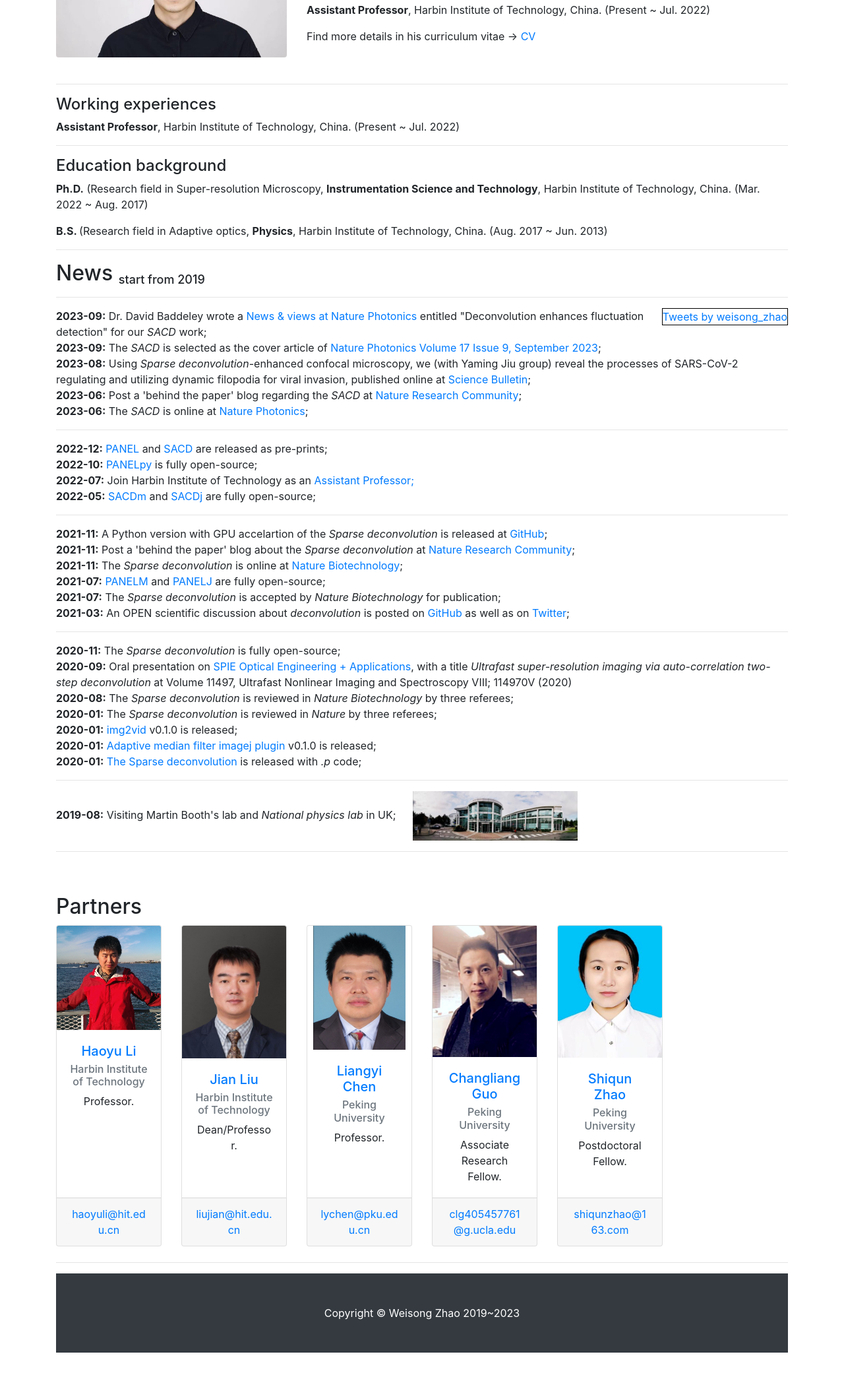
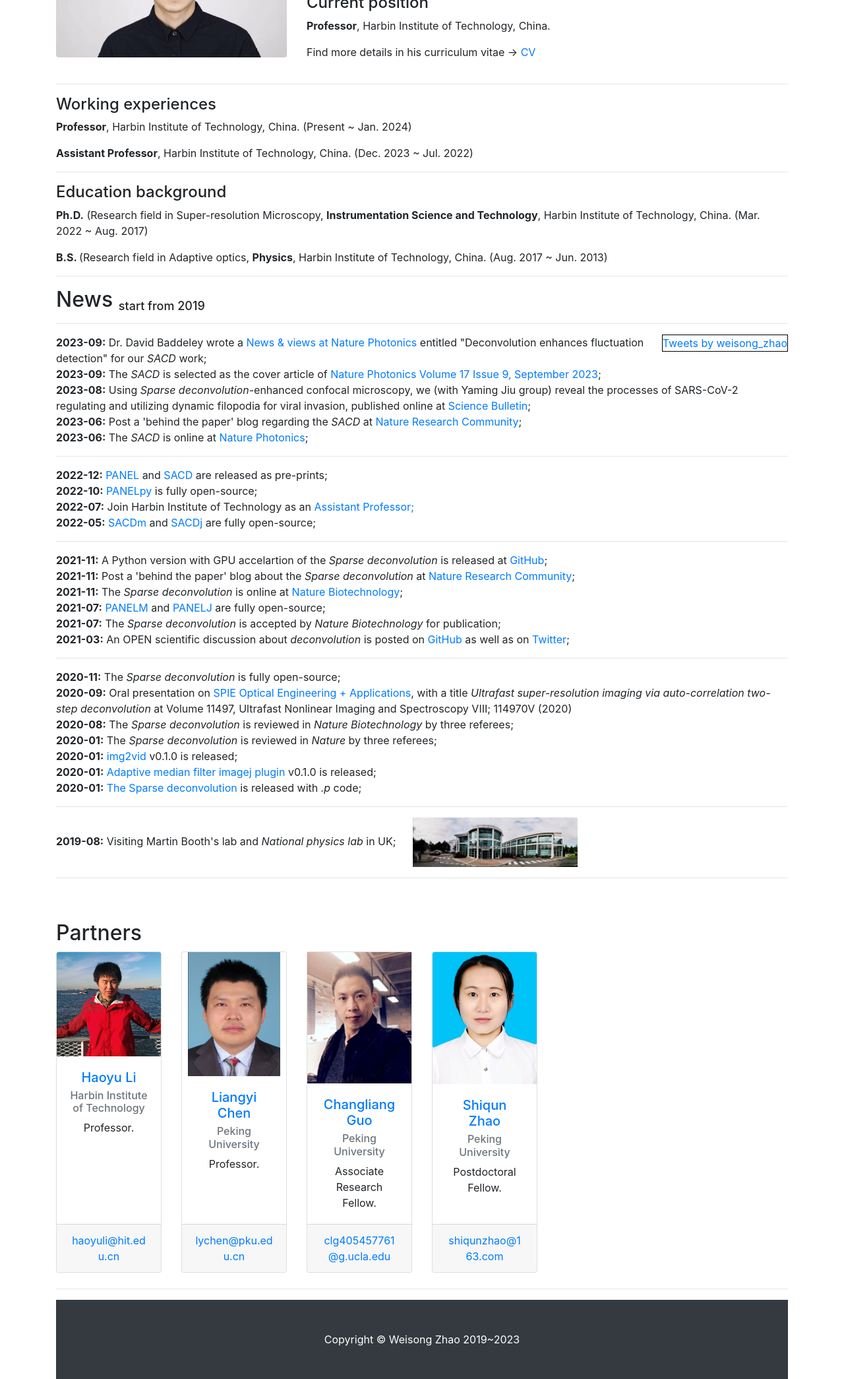
Before and after one commit to WeisongZhao/home, a website: page about.html in a window 1280 px wide. Shown: the part 391-2481 px from the top of the page at 66% size. Before the commit the page ends 2441 px from the top, so only its background shows below. Drawn offline with Linux system fonts and the light colour scheme.

Commit message:
new position

```diff
--- a/about.html
+++ b/about.html
@@ -66,10 +66,10 @@
           alt="">
         </div>
         <div class="col-lg-7">
-          <h4>Weisong Zhao, Ph.D.</h4>
-          <p> Weisong Zhao (赵唯淞), Assistant professor (AP) at Harbin Institute of Technology (HIT). He is building advanced optical microscopy for biomedical applications, as well as developing algorithms for low/high level computer-vision and bioinformatics. Excited about machine learning, open-source, and everything related to image.</p>
+          <h4>Weisong Zhao (赵唯淞), Ph.D.</h4>
+          <p>Professor and PI at Harbin Institute of Technology (HIT). His lab is building advanced optical microscopy for biomedical applications, as well as developing smart algorithms across modalities including optical microscopy, acoustic/photoacoustic imaging, and cryo-EM/ET for imaging and downstream analyses. All related to biomedical imaging.</p>
 		<h4>Current position</h4>
-        <p><strong>Assistant Professor</strong>, Harbin Institute of Technology, China. (Present ~ Jul. 2022)</p>
+        <p><strong>Professor</strong>, Harbin Institute of Technology, China.</p>
           <p>Find more details in his curriculum vitae -> <a href="404.html" target="_blank">CV</a></p>
 <!--           <h6>Access to more fancy images -> <a href="portfolio-4-col.html" target="_blank">Gallery</a></h6>
           <h6>Blog (博客) -> <a href="https://blog.csdn.net/weixin_41923961/" target="_blank">CSDN</a></h6> -->
@@ -77,7 +77,9 @@
       </div>
       <hr>
       <h4>Working experiences</h4>
-	        <p><strong>Assistant Professor</strong>, Harbin Institute of Technology, China. (Present ~ Jul. 2022)</p><hr>
+	        <p><strong>Professor</strong>, Harbin Institute of Technology, China. (Present ~ Jan. 2024)</p>
+          <p><strong>Assistant Professor</strong>, Harbin Institute of Technology, China. (Dec. 2023 ~ Jul. 2022)</p><hr>
+
           <h4>Education background</h4>
           <p><strong>Ph.D.</strong> (Research field in Super-resolution Microscopy, <b>Instrumentation Science and Technology</b>, Harbin Institute of Technology, China. (Mar. 2022 ~ Aug. 2017)</p>
           <p><strong>B.S. </strong>(Research field in Adaptive optics, <b>Physics</b>, Harbin Institute of Technology, China. (Aug. 2017 ~ Jun. 2013)</p>
@@ -138,19 +140,6 @@
           </div>
           <div class="card-footer">
             <a href="#">haoyuli@hit.edu.cn</a>
-          </div>
-        </div>
-      </div>
-      <div class="col-lg-2 mb-2">
-        <div class="card h-100 text-center">
-          <img class="card-img-top" src="./img/partner/jianliu.jpg" alt="">
-          <div class="card-body">
-            <h5 class="card-title"><a href="http://homepage.hit.edu.cn/liujian"> Jian Liu </a></h5>
-            <h6 class="card-subtitle mb-2 text-muted">Harbin Institute of Technology</h6>
-            <p class="card-text">Dean/Professor.</p>
-          </div>
-          <div class="card-footer">
-            <a href="#">liujian@hit.edu.cn</a>
           </div>
         </div>
       </div>
```
